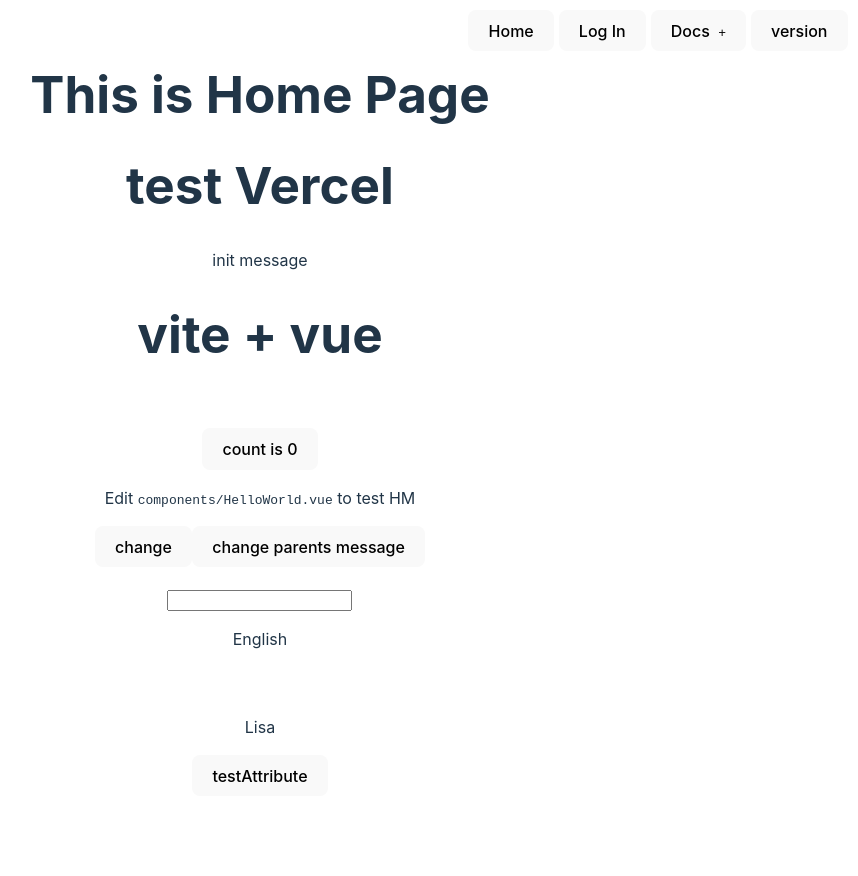
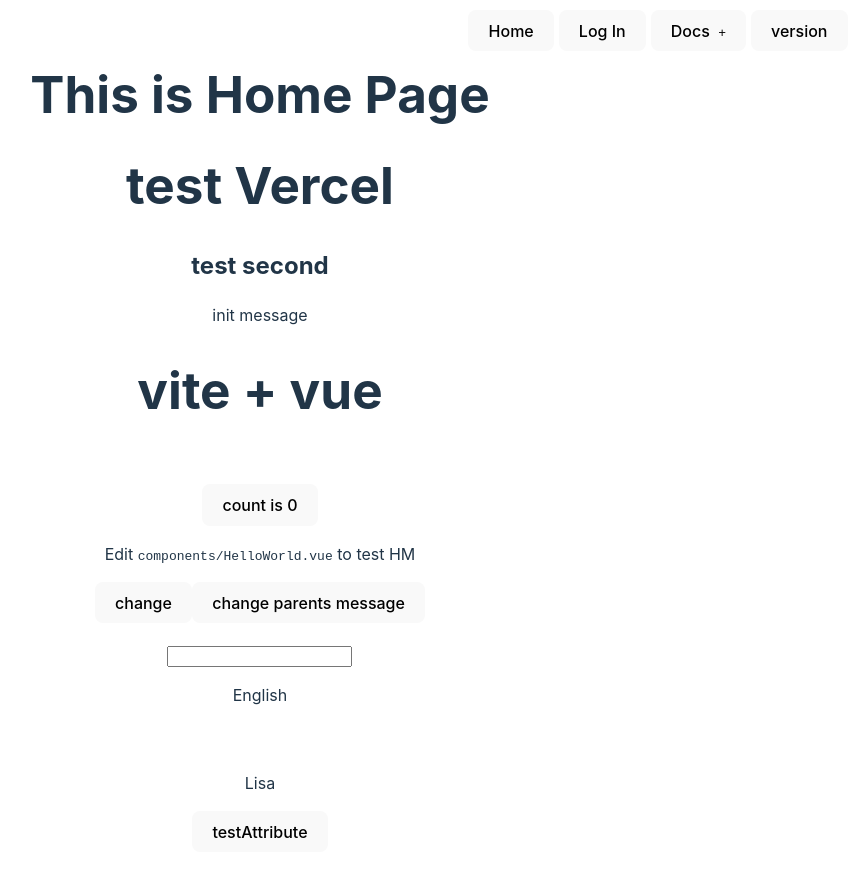
Before and after one commit to Lzumikonata/vite-vue, a Vue app: page / in a window 1280 px wide. Shown: the top 876 px of the page, without its empty margins (380-1238 px from the left). Before the commit the page ends 828 px from the top, so only its background shows below. Built offline with nearby package versions, Linux system fonts and the light colour scheme.

Commit message:
add(home): test

```diff
--- a/src/pages/home.vue
+++ b/src/pages/home.vue
@@ -1,6 +1,7 @@
 <template>
   <h1>This is Home Page</h1>
   <h1>test Vercel</h1>
+  <h2>test second</h2>
 </template>
 
 <script setup>
```
